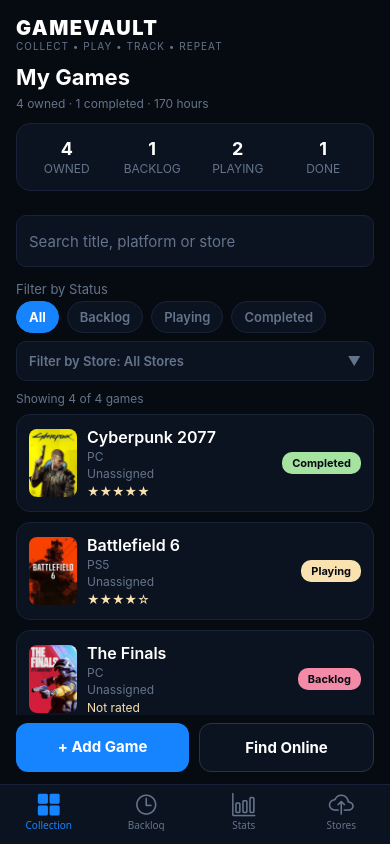
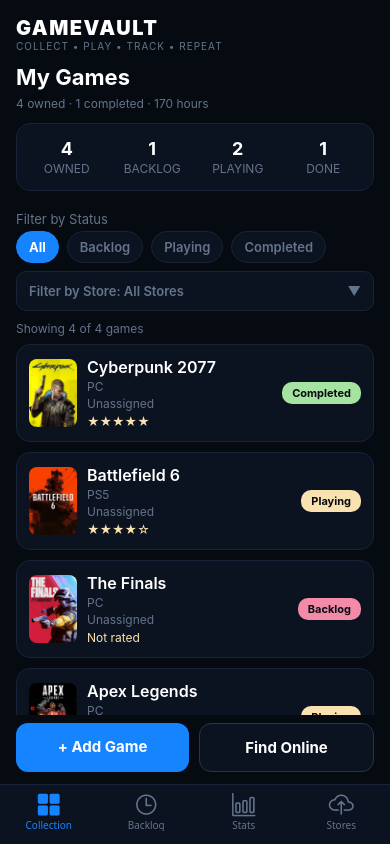
Before and after one commit to itsmealyssa/GameApp, a React Native app: screen / in a window 390 px wide. Built offline with nearby package versions, Linux system fonts and the light colour scheme.

Commit message:
Remove redundant collection search bar

```diff
--- a/HomeScreen.js
+++ b/HomeScreen.js
@@ -4,7 +4,6 @@ import {
   FlatList,
   ScrollView,
   Text,
-  TextInput,
   TouchableOpacity,
   View,
 } from 'react-native';
@@ -29,11 +28,9 @@ export default function HomeScreen({
 }) {
   const [filter, setFilter] = useState('All');
   const [storeFilter, setStoreFilter] = useState('All');
-  const [query, setQuery] = useState('');
   const [showStoreFilters, setShowStoreFilters] = useState(false);
 
   const stats = getCollectionStats(games);
-  const normalizedQuery = query.trim().toLowerCase();
 
   const storeFilters = [
     { id: 'All', name: 'All Stores' },
@@ -56,13 +53,7 @@ export default function HomeScreen({
           ? !game.storeId
           : game.storeId === storeFilter;
 
-    const matchesSearch =
-      !normalizedQuery ||
-      game.title.toLowerCase().includes(normalizedQuery) ||
-      game.platform.toLowerCase().includes(normalizedQuery) ||
-      getStoreName(game.storeId).toLowerCase().includes(normalizedQuery);
-
-    return matchesStatus && matchesStore && matchesSearch;
+    return matchesStatus && matchesStore;
   });
 
   return (
@@ -80,7 +71,7 @@ export default function HomeScreen({
       <Text style={styles.title}>My Games</Text>
 
       <Text style={styles.subText}>
-        {stats.total} owned · {stats.completed} completed · {Number(stats.totalHours.toFixed(1))} hours
+        {stats.total} owned · {stats.completed} completed · {stats.totalHours} hours
       </Text>
 
       {/* STORAGE ERROR */}
@@ -104,6 +95,7 @@ export default function HomeScreen({
             <Text style={styles.statNumber}>
               {item.value}
             </Text>
+
             <Text style={styles.subText}>
               {item.label}
             </Text>
@@ -111,30 +103,11 @@ export default function HomeScreen({
         ))}
       </View>
 
-      {/* SEARCH BAR */}
-      <TextInput
-        accessibilityLabel="Search your collection"
-        autoCapitalize="none"
-        placeholder="Search title, platform or store"
-        placeholderTextColor="#64748b"
-        style={[
-          styles.input,
-          styles.searchInput,
-          {
-            marginTop: 12,
-            marginBottom: 8,
-            minHeight: 52,
-          },
-        ]}
-        value={query}
-        onChangeText={setQuery}
-      />
-
       {/* STATUS FILTERS */}
       <Text
         style={[
           styles.label,
-          { marginTop: 6, marginBottom: 4 },
+          { marginTop: 8, marginBottom: 4 },
         ]}
       >
         Filter by Status
@@ -159,7 +132,10 @@ export default function HomeScreen({
             style={[
               styles.chip,
               filter === option ? styles.chipActive : null,
-              { paddingVertical: 7, paddingHorizontal: 12 },
+              {
+                paddingVertical: 7,
+                paddingHorizontal: 12,
+              },
             ]}
             onPress={() => setFilter(option)}
           >
@@ -182,7 +158,9 @@ export default function HomeScreen({
         accessibilityState={{
           expanded: showStoreFilters,
         }}
-        onPress={() => setShowStoreFilters(!showStoreFilters)}
+        onPress={() =>
+          setShowStoreFilters(!showStoreFilters)
+        }
         style={{
           flexDirection: 'row',
           justifyContent: 'space-between',
```
